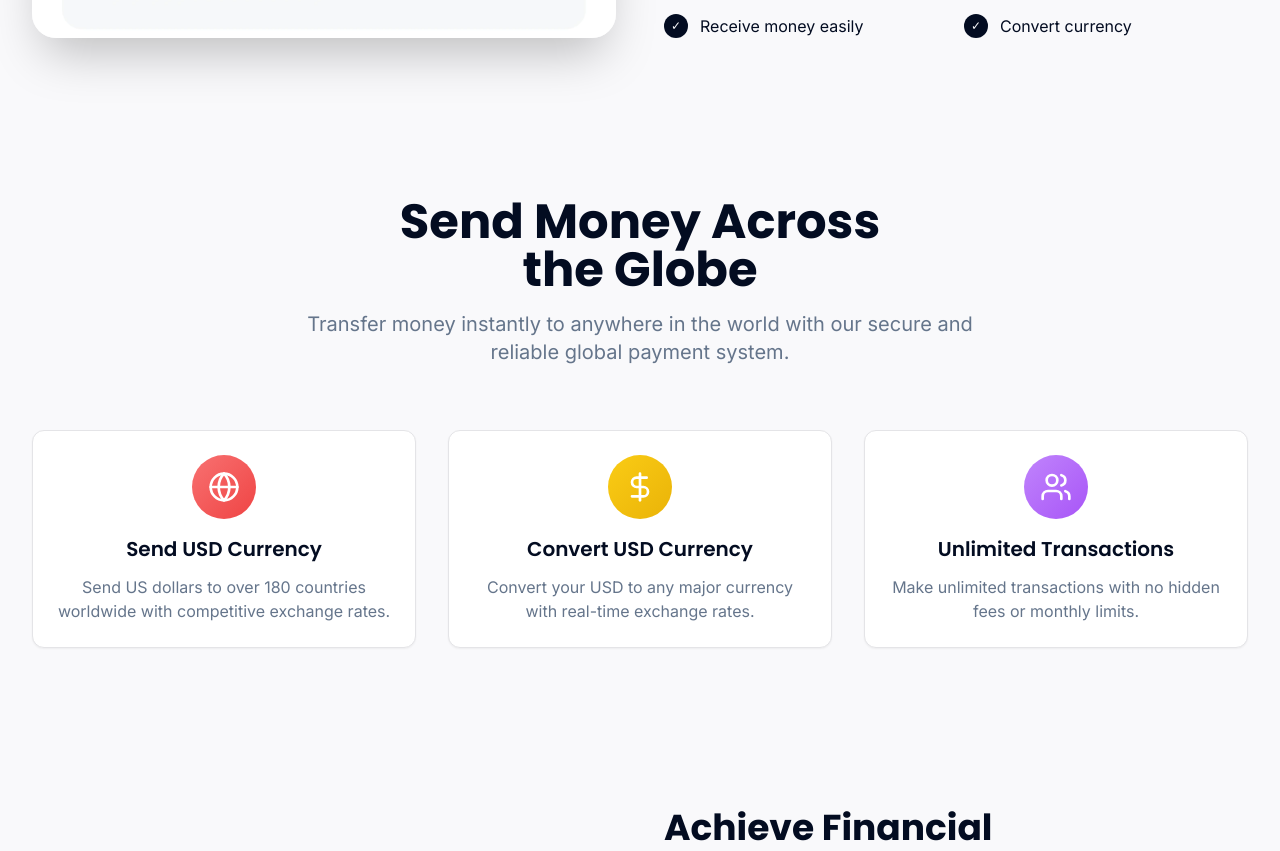
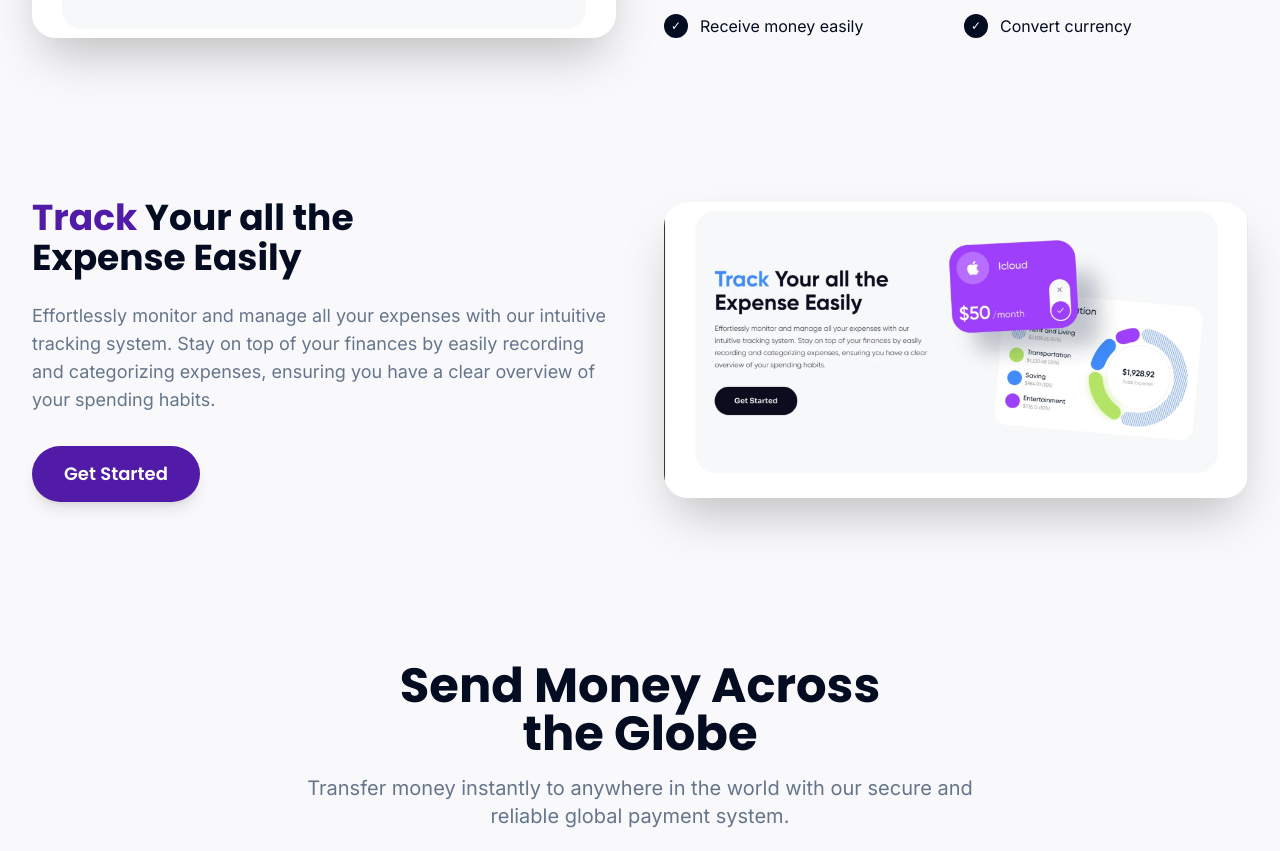
Before and after one commit to shaheenweb30-ai/clearcents, a React (Vite) app: page / in a window 1280 px wide. Shown: the part 1425-2276 px from the top of the page. Built offline with nearby package versions, Linux system fonts and the light colour scheme.

Commit message:
Update landing page section
Updated the landing page to include a new section below the hero, matching the provided image.

```diff
--- a/src/pages/Home.tsx
+++ b/src/pages/Home.tsx
@@ -117,6 +117,34 @@ const Home = () => {
                   <span className="font-body text-foreground">Convert currency</span>
                 </div>
               </div>
+            </div>
+          </div>
+        </div>
+      </section>
+
+      {/* Track Expenses Section */}
+      <section className="py-20 bg-background">
+        <div className="max-w-7xl mx-auto px-4 sm:px-6 lg:px-8">
+          <div className="grid grid-cols-1 lg:grid-cols-2 gap-12 items-center">
+            <div>
+              <h3 className="font-heading font-bold text-4xl text-foreground mb-6">
+                <span className="text-primary">Track</span> Your all the
+                <br />
+                Expense Easily
+              </h3>
+              <p className="font-body text-lg text-muted-foreground mb-8">
+                Effortlessly monitor and manage all your expenses with our intuitive tracking system. Stay on top of your finances by easily recording and categorizing expenses, ensuring you have a clear overview of your spending habits.
+              </p>
+              <Button variant="default" size="lg" className="bg-primary text-white hover:bg-primary/90 rounded-full px-8">
+                Get Started
+              </Button>
+            </div>
+            <div className="relative">
+              <img
+                src="/lovable-uploads/05e650a3-966d-4ae9-aa26-f123f9802b09.png"
+                alt="Expense tracking dashboard with pie chart and subscription management"
+                className="w-full h-auto rounded-3xl shadow-2xl"
+              />
             </div>
           </div>
         </div>
```
Also changed, not shown: public/lovable-uploads/05e650a3-966d-4ae9-aa26-f123f9802b09.png (added).
